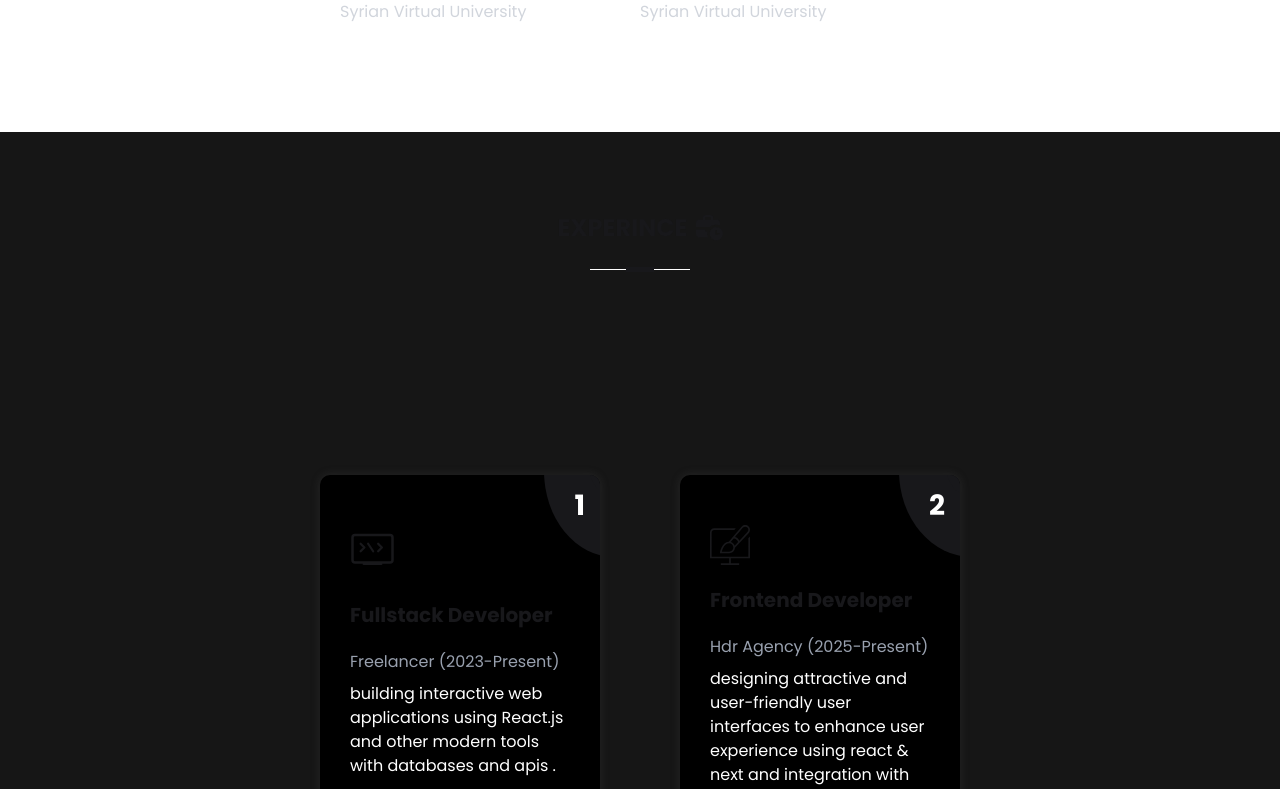
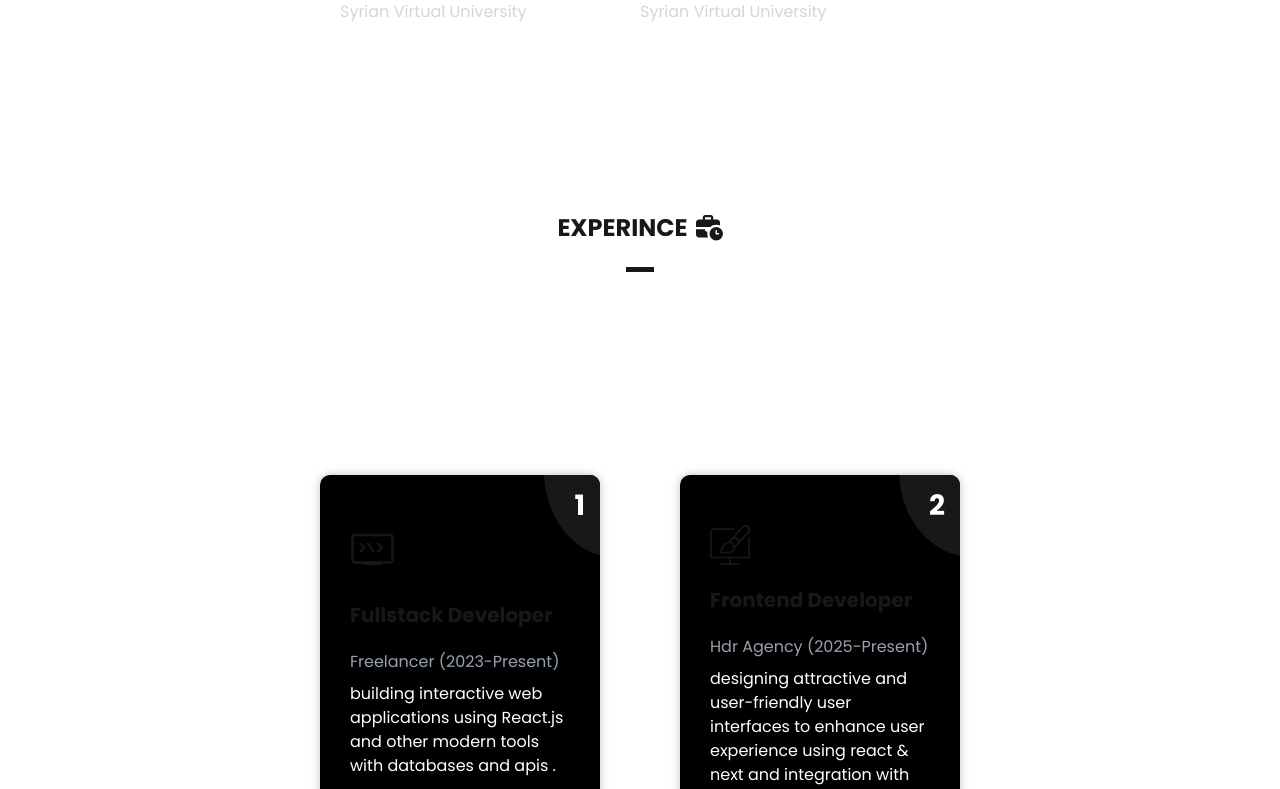
Before and after one commit to odaiTanan/p, a Next.js app: page /en in a window 1280 px wide. Shown: the part 1203-1992 px from the top of the page. Built offline with nearby package versions, Linux system fonts and the light colour scheme.

Commit message:
Update Expercince.tsx

```diff
--- a/src/components/Expercince.tsx
+++ b/src/components/Expercince.tsx
@@ -18,7 +18,7 @@ const Experince = () => {
       initial={{ opacity: 0 }}
       id="experince"
       whileInView={{ opacity: 1 }}
-      className="flex flex-col items-center py-20 bg-[#080808f0] relative home overflow-hidden  min-h-screen justify-start "
+      className="flex flex-col items-center py-20  relative home overflow-hidden  min-h-screen justify-start "
     >
       {" "}
       <motion.section
```
